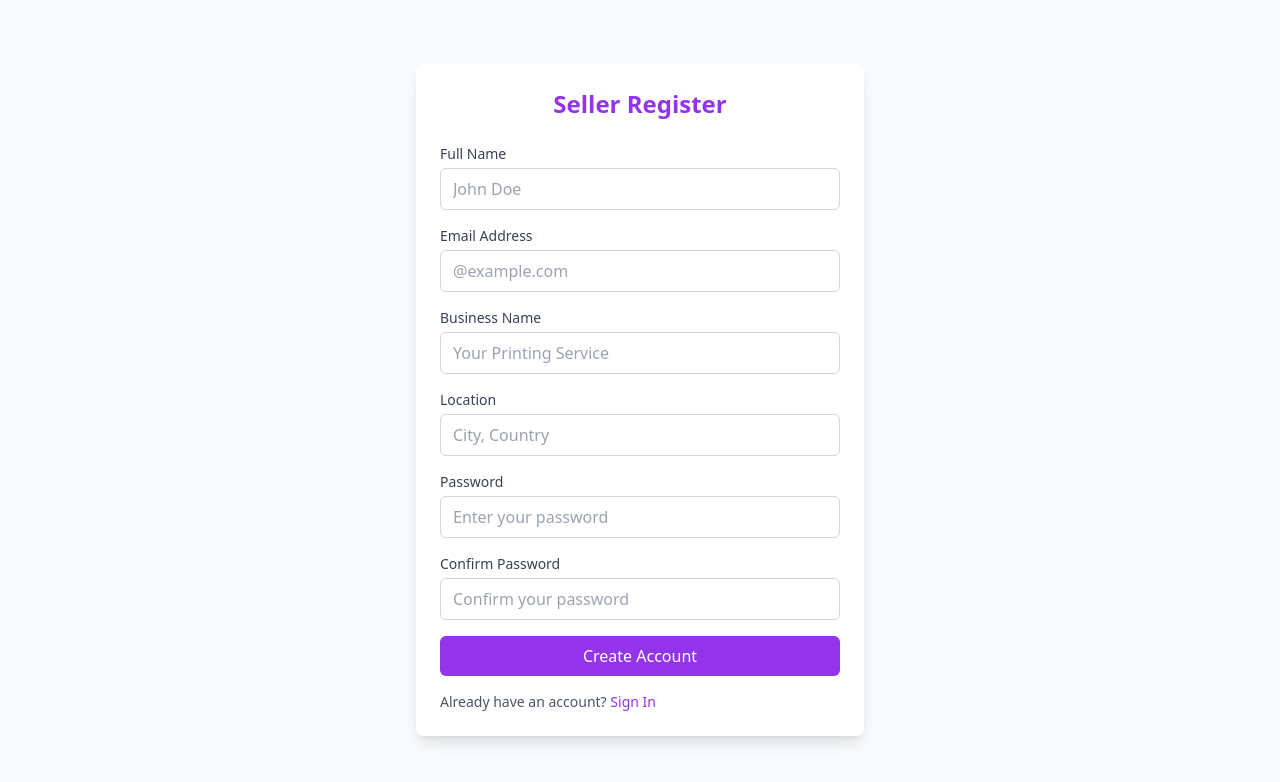
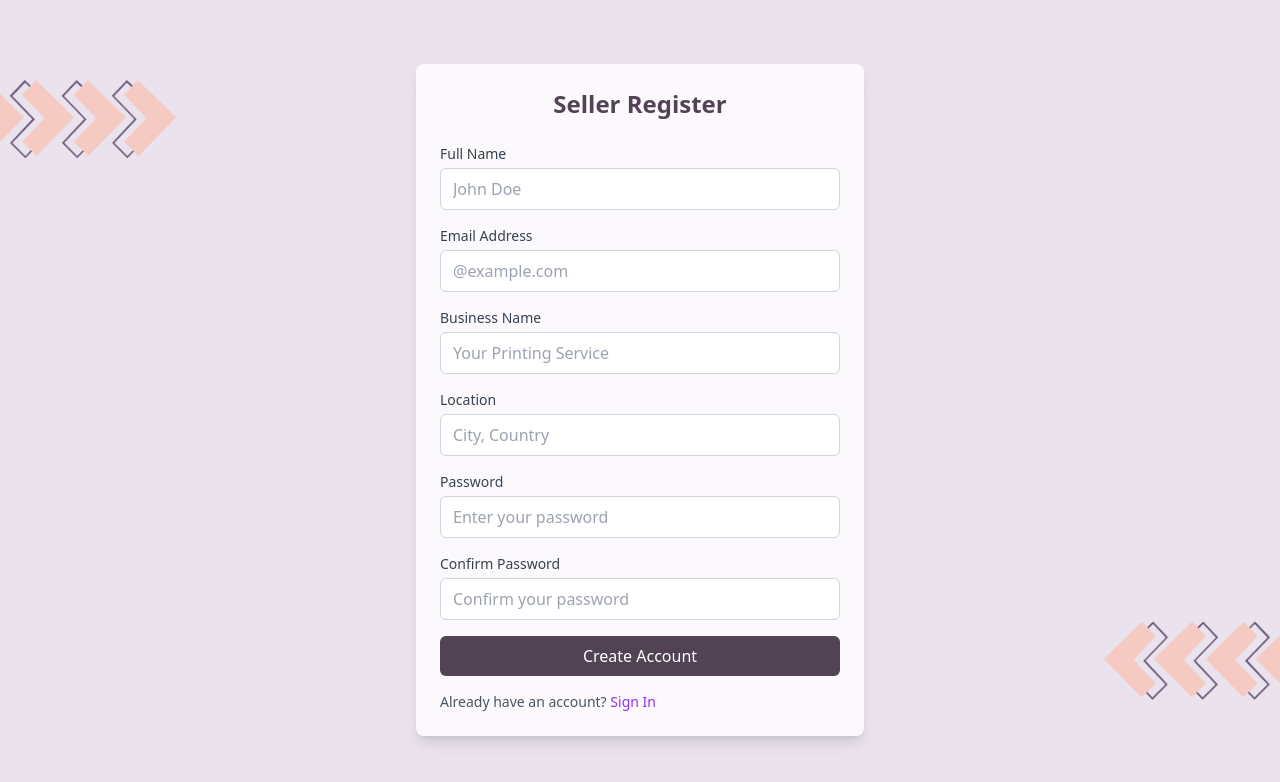
Before and after one commit to Anamiiikka/PrintEase1, a React (Vite) app in the folder photocopy-frontend/vite-project/: page /seller-register in a window 1280 px wide. Shown: the top 782 px of the page. Built offline with nearby package versions, Linux system fonts and the light colour scheme.

Commit message:
seller Register UI changes

```diff
--- a/photocopy-frontend/vite-project/src/pages/SellerRegister.jsx
+++ b/photocopy-frontend/vite-project/src/pages/SellerRegister.jsx
@@ -2,7 +2,7 @@ import React, { useState } from 'react';
 import { useNavigate } from "react-router-dom";
 
 const SellerRegister = () => {
-   const navigate = useNavigate();
+  const navigate = useNavigate();
   const [formData, setFormData] = useState({
     name: '',
     email: '',
@@ -31,38 +31,33 @@ const SellerRegister = () => {
     let formValid = true;
     const newErrors = { ...errors };
 
-    // Name Validation
+    // Validation logic
     if (!formData.name) {
       newErrors.name = 'Please enter your full name';
       formValid = false;
     }
 
-    // Email Validation
     const emailRegex = /^[^\s@]+@[^\s@]+\.[^\s@]+$/;
     if (!formData.email || !emailRegex.test(formData.email)) {
       newErrors.email = 'Please enter a valid email address';
       formValid = false;
     }
 
-    // Business Name Validation
     if (!formData.businessName) {
       newErrors.businessName = 'Please enter your business name';
       formValid = false;
     }
 
-    // Location Validation
     if (!formData.location) {
       newErrors.location = 'Please enter your location';
       formValid = false;
     }
 
-    // Password Validation
     if (formData.password.length < 8) {
       newErrors.password = 'Password must be at least 8 characters long';
       formValid = false;
     }
 
-    // Confirm Password Validation
     if (formData.password !== formData.confirmPassword) {
       newErrors.confirmPassword = 'Passwords do not match';
       formValid = false;
@@ -71,16 +66,20 @@ const SellerRegister = () => {
     setErrors(newErrors);
 
     if (formValid) {
-      // Handle successful form submission logic here (e.g., API request)
       console.log('Form Submitted', formData);
     }
     navigate("/");
   };
 
   return (
-    <div className="min-h-screen flex items-center justify-center bg-gray-50">
-      <div className="bg-white p-6 rounded-lg shadow-lg w-full max-w-md">
-        <h2 className="text-2xl font-bold text-center text-purple-600 mb-6">Seller Register</h2>
+    <div
+      className="min-h-screen flex items-center justify-center bg-cover bg-center"
+      style={{
+        backgroundImage: "url('/public/bg.png')",
+      }}
+    >
+      <div className="bg-white bg-opacity-80 p-6 rounded-lg shadow-lg w-full max-w-md">
+        <h2 className="text-2xl font-bold text-center text-purple-dark mb-6">Seller Register</h2>
         <form onSubmit={handleSubmit} id="sellerForm" className="space-y-4">
           {/* Name */}
           <div>
@@ -174,13 +173,18 @@ const SellerRegister = () => {
 
           <button
             type="submit"
-            className="w-full bg-purple-600 text-white py-2 px-4 rounded-md hover:bg-purple-700 focus:outline-none focus:ring-2 focus:ring-purple-600"
+            className="w-full bg-purple-dark text-white py-2 px-4 rounded-md hover:bg-purple-700 focus:outline-none focus:ring-2 focus:ring-purple-600"
           >
             Create Account
           </button>
         </form>
 
-        <p className="mt-4 text-sm text-gray-600">Already have an account? <a href="/seller-login" className="text-purple-600 hover:underline">Sign In</a></p>
+        <p className="mt-4 text-sm text-gray-600">
+          Already have an account?{" "}
+          <a href="/seller-login" className="text-purple-600 hover:underline">
+            Sign In
+          </a>
+        </p>
       </div>
     </div>
   );
```
